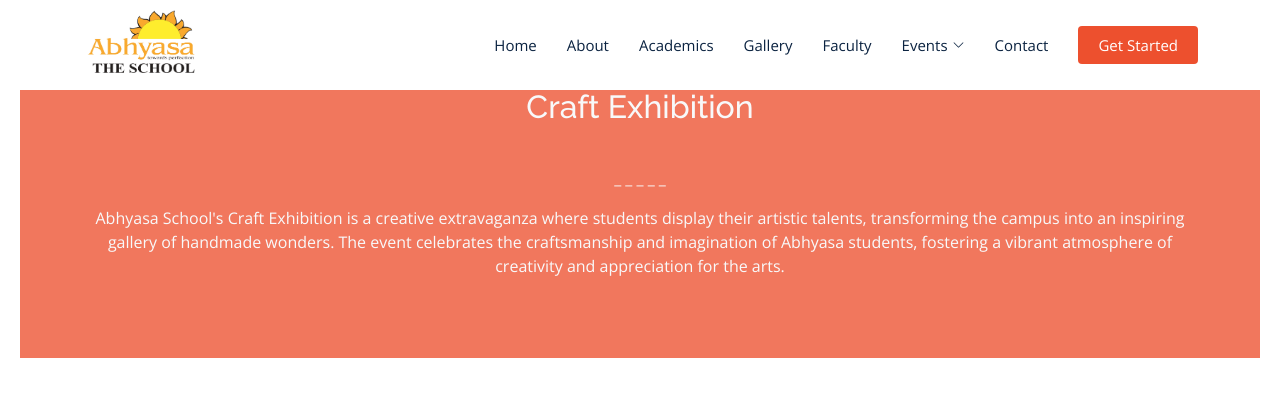
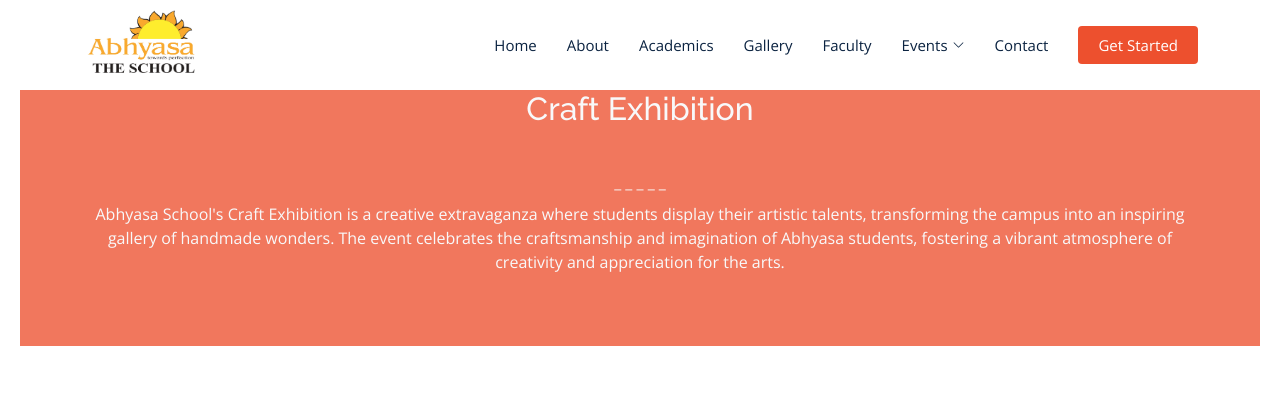
Before and after one commit to prathibhasolutions/abhyasawebsite, a plain HTML site: page craft.html in a window 1280 px wide. Shown: the top 415 px of the page. Drawn offline with nearby package versions, Linux system fonts and the light colour scheme.

Commit message:
Update craft.html

```diff
--- a/craft.html
+++ b/craft.html
@@ -104,9 +104,9 @@
      <section id="service" class="services p-2">
       <div class="container-fluid pt-4" data-aos="fade-up">
 
-          <div class="container-fluid p-5 text-center text-light" style="background-color: #f1775d;">
-            <h2 style="padding: 8px;">Craft Exhibition</h2><br>_ _ _ _ _<br></h2>
-            <p class="p-3 text-center">Abhyasa School's Craft Exhibition is a creative extravaganza where students display their artistic
+          <div class="container-fluid p-5 text-center text-light" style="background-color: #f1775d;;">
+            <h2 style="padding: 10px;">Craft Exhibition</h2><br>_ _ _ _ _<br>
+            <p class="p-2 text-center">Abhyasa School's Craft Exhibition is a creative extravaganza where students display their artistic
               talents, transforming the campus into an inspiring gallery of handmade wonders. The event celebrates the
                craftsmanship and imagination of Abhyasa students, fostering a vibrant atmosphere of creativity and appreciation
                 for the arts.</p>
```
